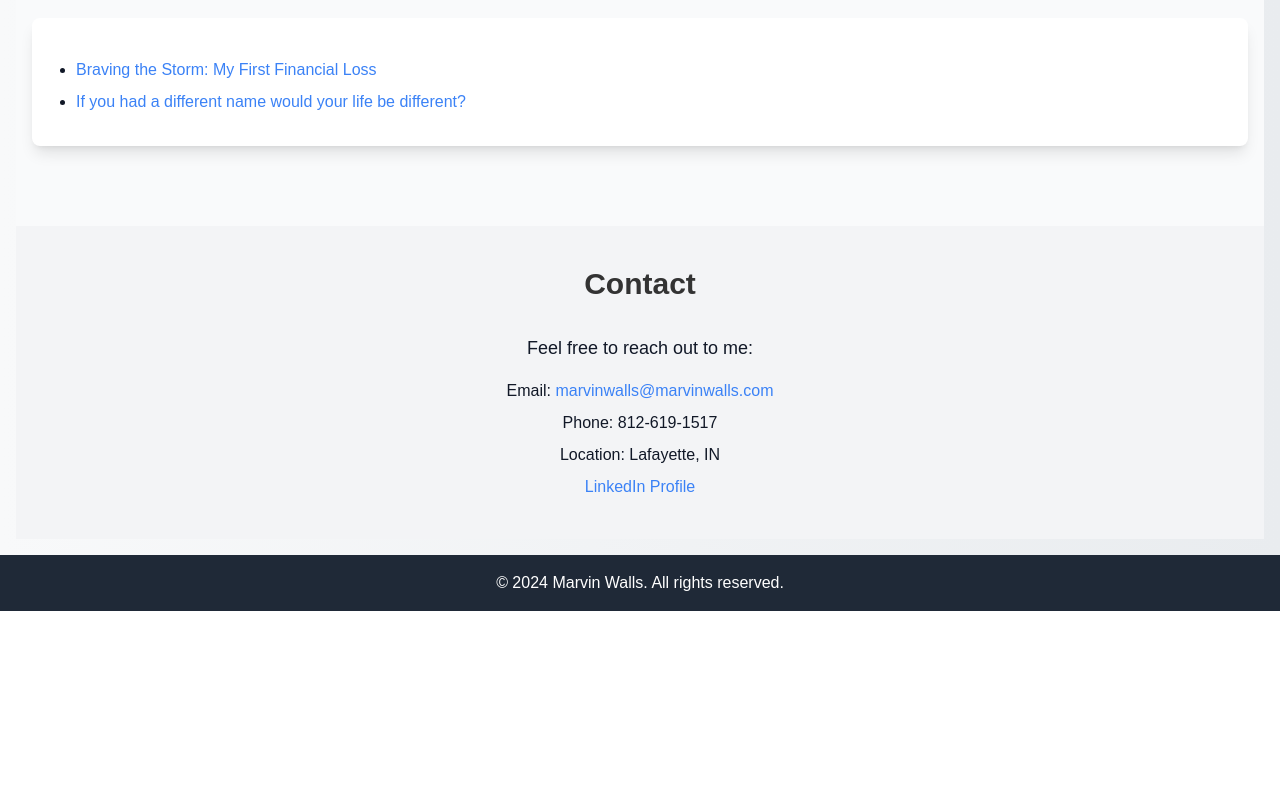
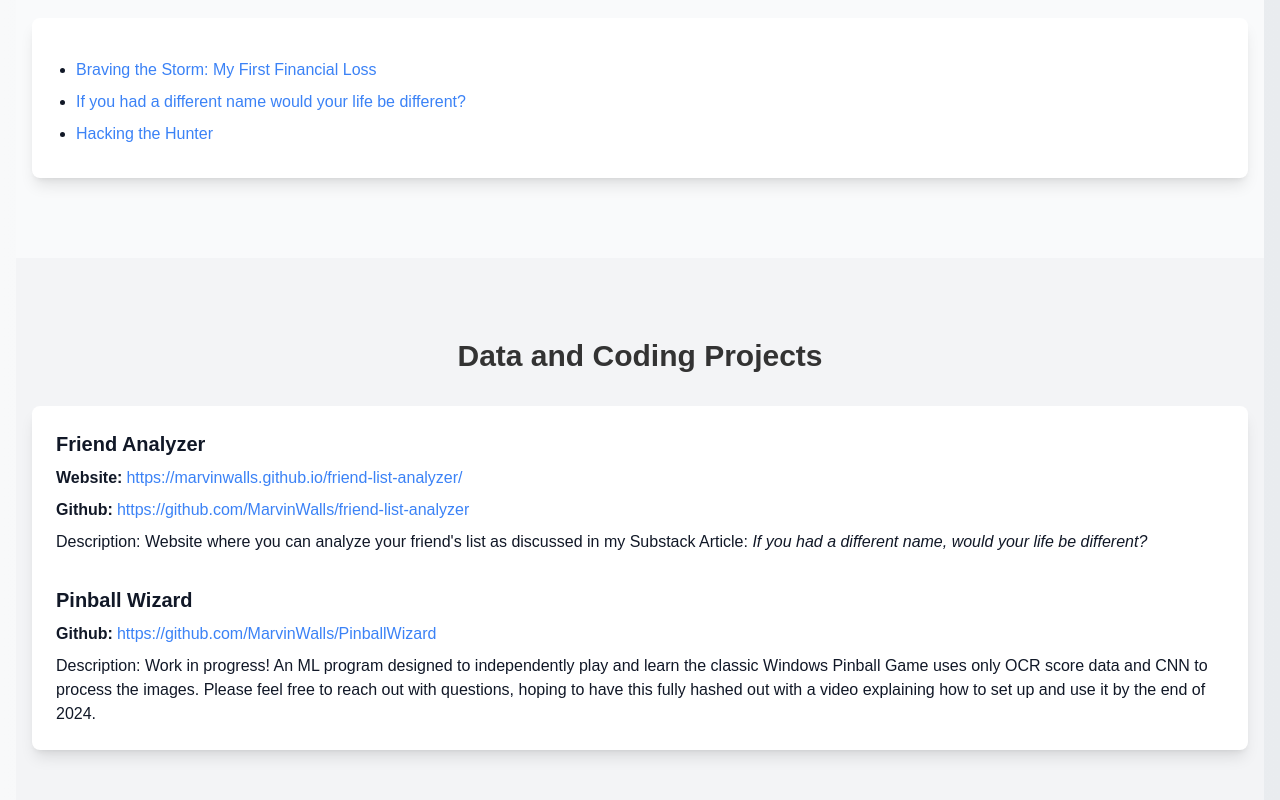
Before and after one commit to MarvinWalls/my-portfolio, a React (Create React App) app: page / in a window 1280 px wide. Shown: the part 1280-2080 px from the top of the page. Before the commit the page ends 1891 px from the top, so only its background shows below. Built offline with nearby package versions, Linux system fonts and the light colour scheme.

Commit message:
Add Projects section to portfolio and update App.js

```diff
--- a/src/App.js
+++ b/src/App.js
@@ -2,9 +2,10 @@ import React from 'react';
 import Header from './components/Header';
 import Footer from './components/Footer';
 import Home from './components/Home';
-import About from './components/About';  // Import the About component
+import About from './components/About';
 import SubstackArticles from './components/SubstackArticles';
 import Contact from './components/Contact';
+import Projects from './components/Projects'; // Import the Projects component
 
 function App() {
   return (
@@ -12,8 +13,9 @@ function App() {
       <Header />
       <main className="p-4">
         <Home />
-        <About />  {/* Add the About component */}
+        <About />
         <SubstackArticles />
+        <Projects />  {/* Add the Projects component here */}
         <Contact />
       </main>
       <Footer />
--- /dev/null
+++ b/src/components/Projects.js
@@ -0,0 +1,44 @@
+import React from 'react';
+
+const Projects = () => {
+  return (
+    <section id="projects" className="py-20 bg-gray-100 text-gray-900">
+      <div className="container mx-auto px-4">
+        <h2 className="text-3xl font-bold text-center mb-8">Data and Coding Projects</h2>
+        <div className="bg-white shadow-lg rounded-lg p-6">
+          {/* Friend Analyzer Project */}
+          <div className="mb-8">
+            <h3 className="text-xl font-semibold mb-2">Friend Analyzer</h3>
+            <p className="mb-2">
+              <strong>Website:</strong>
+              <a href="https://marvinwalls.github.io/friend-list-analyzer/" target="_blank" rel="noopener noreferrer" className="text-blue-500 hover:underline ml-1">
+                https://marvinwalls.github.io/friend-list-analyzer/
+              </a>
+            </p>
+            <p className="mb-2">
+              <strong>Github:</strong>
+              <a href="https://github.com/MarvinWalls/friend-list-analyzer" target="_blank" rel="noopener noreferrer" className="text-blue-500 hover:underline ml-1">
+                https://github.com/MarvinWalls/friend-list-analyzer
+              </a>
+            </p>
+            <p>Description: Website where you can analyze your friend's list as discussed in my Substack Article: <i>If you had a different name, would your life be different?</i></p>
+          </div>
+
+          {/* Pinball Wizard Project */}
+          <div>
+            <h3 className="text-xl font-semibold mb-2">Pinball Wizard</h3>
+            <p className="mb-2">
+              <strong>Github:</strong>
+              <a href="https://github.com/MarvinWalls/PinballWizard" target="_blank" rel="noopener noreferrer" className="text-blue-500 hover:underline ml-1">
+                https://github.com/MarvinWalls/PinballWizard
+              </a>
+            </p>
+            <p>Description: Work in progress! An ML program designed to independently play and learn the classic Windows Pinball Game uses only OCR score data and CNN to process the images. Please feel free to reach out with questions, hoping to have this fully hashed out with a video explaining how to set up and use it by the end of 2024.</p>
+          </div>
+        </div>
+      </div>
+    </section>
+  );
+}
+
+export default Projects;
--- a/src/components/SubstackArticles.js
+++ b/src/components/SubstackArticles.js
@@ -13,7 +13,9 @@ const SubstackArticles = () => {
             <li className="mb-2">
               <a href="https://substack.com/home/post/p-95514265" target="_blank" rel="noopener noreferrer" className="text-blue-500 hover:underline">If you had a different name would your life be different?</a>
             </li>
-            {/* Add more links as needed */}
+            <li className="mb-2">
+              <a href="https://marvinwalls.substack.com/p/hacking-the-hunter" target="_blank" rel="noopener noreferrer" className="text-blue-500 hover:underline">Hacking the Hunter</a>
+            </li>
           </ul>
         </div>
       </div>
```
